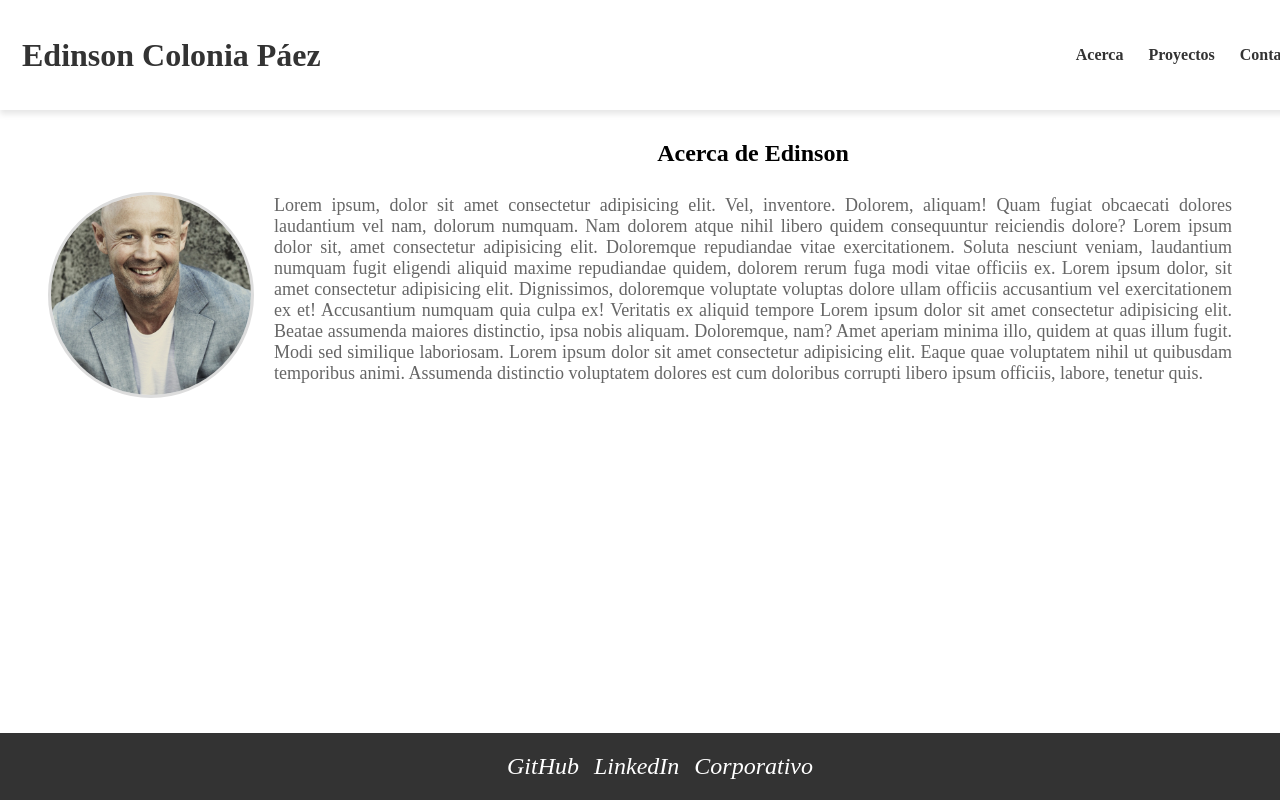
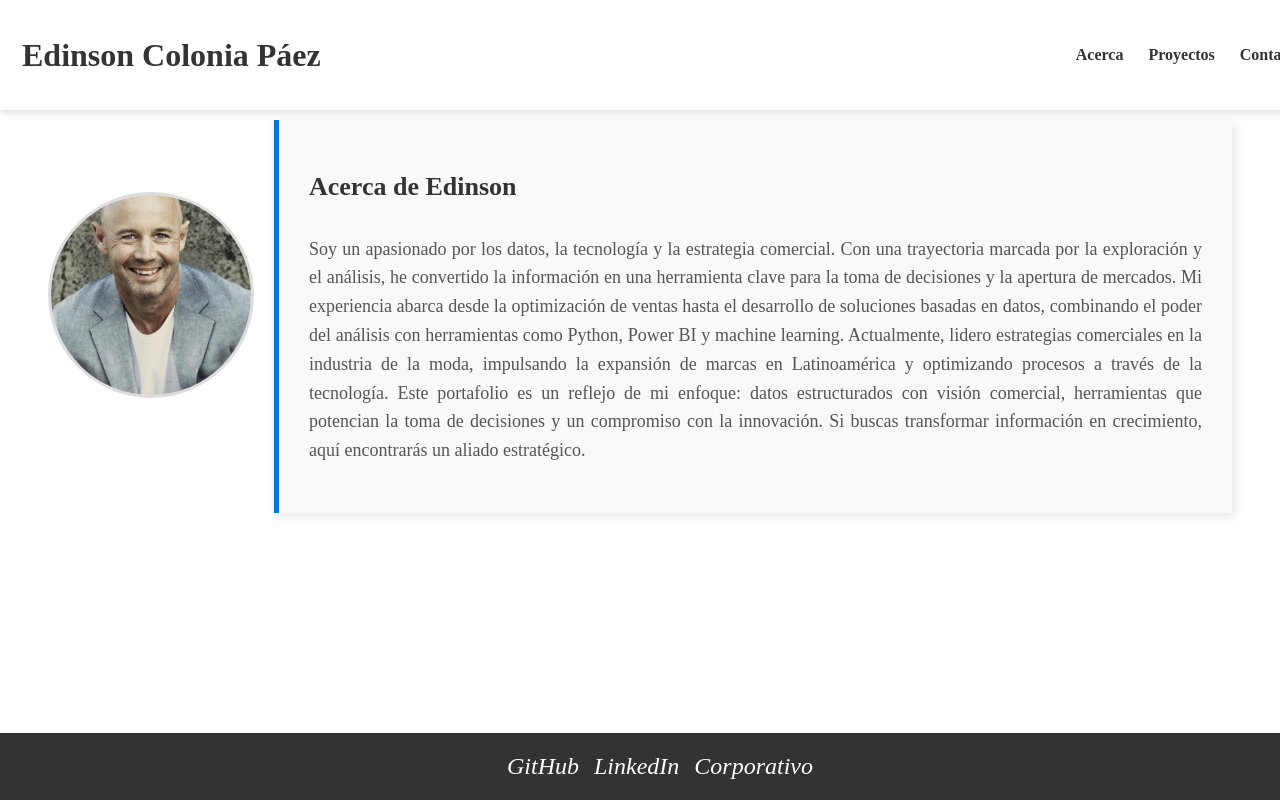
Before and after one commit to edinsoncolonia99/portafoliodata, an Angular app: page / in a window 1280 px wide. Built offline with nearby package versions, Linux system fonts and the light colour scheme.

Commit message:
Acerca: ajuste del texto global

```diff
--- a/src/app/pages/home/acercade/acercade.component.html
+++ b/src/app/pages/home/acercade/acercade.component.html
@@ -5,7 +5,13 @@
       </article>
       <article class="recuadro-acerca">
         <h2>Acerca de Edinson</h2>
-        <p>Lorem ipsum, dolor sit amet consectetur adipisicing elit. Vel, inventore. Dolorem, aliquam! Quam fugiat obcaecati dolores laudantium vel nam, dolorum numquam. Nam dolorem atque nihil libero quidem consequuntur reiciendis dolore? Lorem ipsum dolor sit, amet consectetur adipisicing elit. Doloremque repudiandae vitae exercitationem. Soluta nesciunt veniam, laudantium numquam fugit eligendi aliquid maxime repudiandae quidem, dolorem rerum fuga modi vitae officiis ex. Lorem ipsum dolor, sit amet consectetur adipisicing elit. Dignissimos, doloremque voluptate voluptas dolore ullam officiis accusantium vel exercitationem ex et! Accusantium numquam quia culpa ex! Veritatis ex aliquid tempore Lorem ipsum dolor sit amet consectetur adipisicing elit. Beatae assumenda maiores distinctio, ipsa nobis aliquam. Doloremque, nam? Amet aperiam minima illo, quidem at quas illum fugit. Modi sed similique laboriosam. Lorem ipsum dolor sit amet consectetur adipisicing elit. Eaque quae voluptatem nihil ut quibusdam temporibus animi. Assumenda distinctio voluptatem dolores est cum doloribus corrupti libero ipsum officiis, labore, tenetur quis.</p>
+        <p>Soy un apasionado por los datos, la tecnología y la estrategia comercial. Con una trayectoria marcada por la exploración y el análisis, he convertido la información en una herramienta clave para la toma de decisiones y la apertura de mercados.
+
+          Mi experiencia abarca desde la optimización de ventas hasta el desarrollo de soluciones basadas en datos, combinando el poder del análisis con herramientas como Python, Power BI y machine learning. Actualmente, lidero estrategias comerciales en la industria de la moda, impulsando la expansión de marcas en Latinoamérica y optimizando procesos a través de la tecnología.
+
+          Este portafolio es un reflejo de mi enfoque: datos estructurados con visión comercial, herramientas que potencian la toma de decisiones y un compromiso con la innovación. Si buscas transformar información en crecimiento, aquí encontrarás un aliado estratégico.
+
+          </p>
       </article>
     </section>
     <section class="seccion-inferior">
--- a/src/app/pages/home/acercade/acercade.component.scss
+++ b/src/app/pages/home/acercade/acercade.component.scss
@@ -38,22 +38,33 @@
     }
 
     .recuadro-acerca {
-      text-align: left;
       display: flex;
       flex-direction: column;
       justify-content: center;
-      align-items: center;
+      align-items: flex-start;
       height: 100%;
+      background: #f9f9f9;
+      padding: 30px;
+      border-left: 5px solid #0073e6;
+      box-shadow: 3px 3px 10px rgba(0, 0, 0, 0.1);
+      animation: fadeIn 1.2s ease-in-out;
 
       h2 {
-        font-size: 24px;
-        margin-bottom: 10px;
+        font-size: 26px;
+        margin-bottom: 15px;
+        color: #333;
       }
 
       p {
         font-size: 18px;
-        color: #666;
+        color: #555;
         text-align: justify;
+        line-height: 1.6;
+
+        span {
+          font-weight: bold;
+          color: #0073e6;
+        }
       }
     }
   }
@@ -64,3 +75,15 @@
     text-align: center;
   }
 }
+
+/* Animación suave de entrada */
+@keyframes fadeIn {
+  from {
+    opacity: 0;
+    transform: translateY(20px);
+  }
+  to {
+    opacity: 1;
+    transform: translateY(0);
+  }
+}
```
